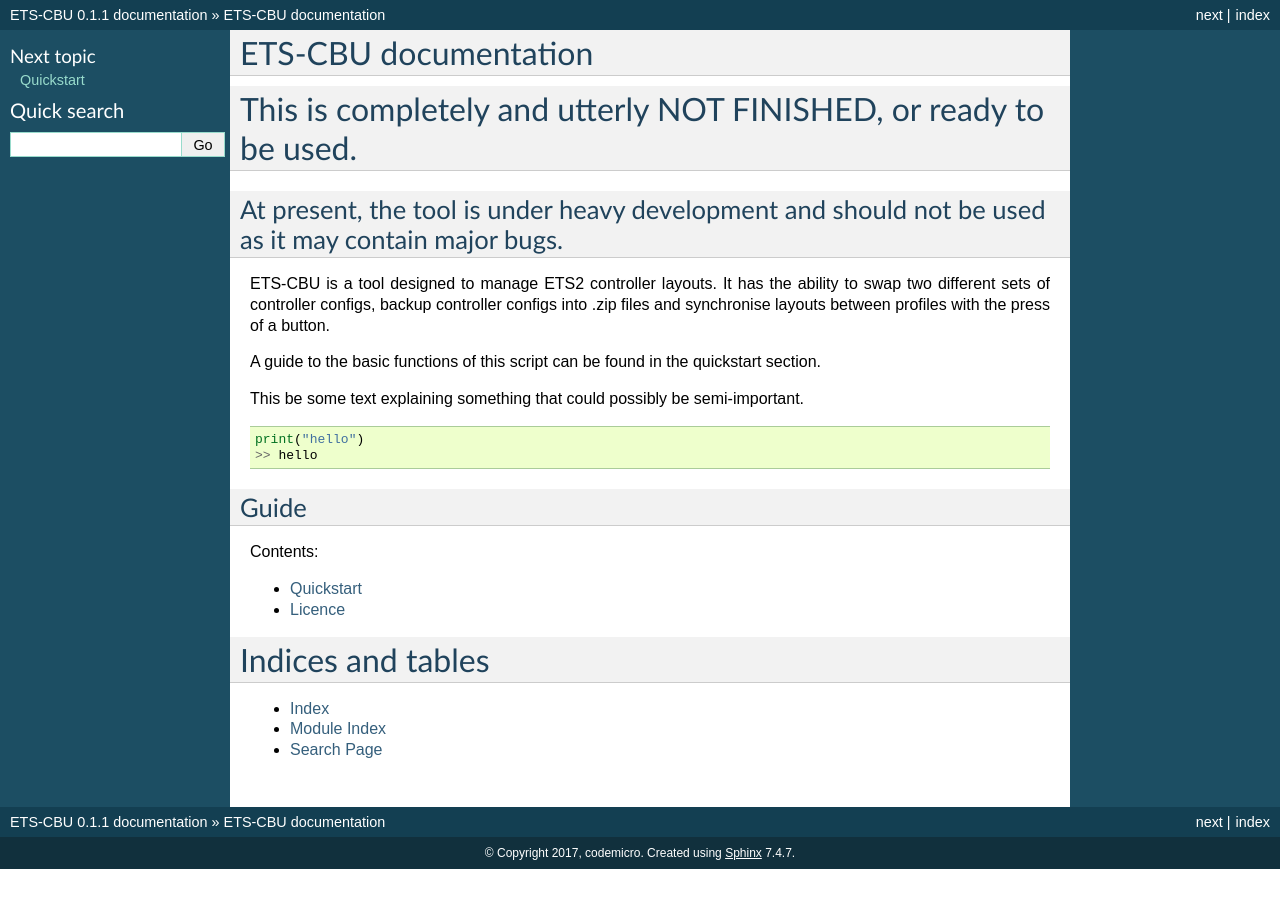
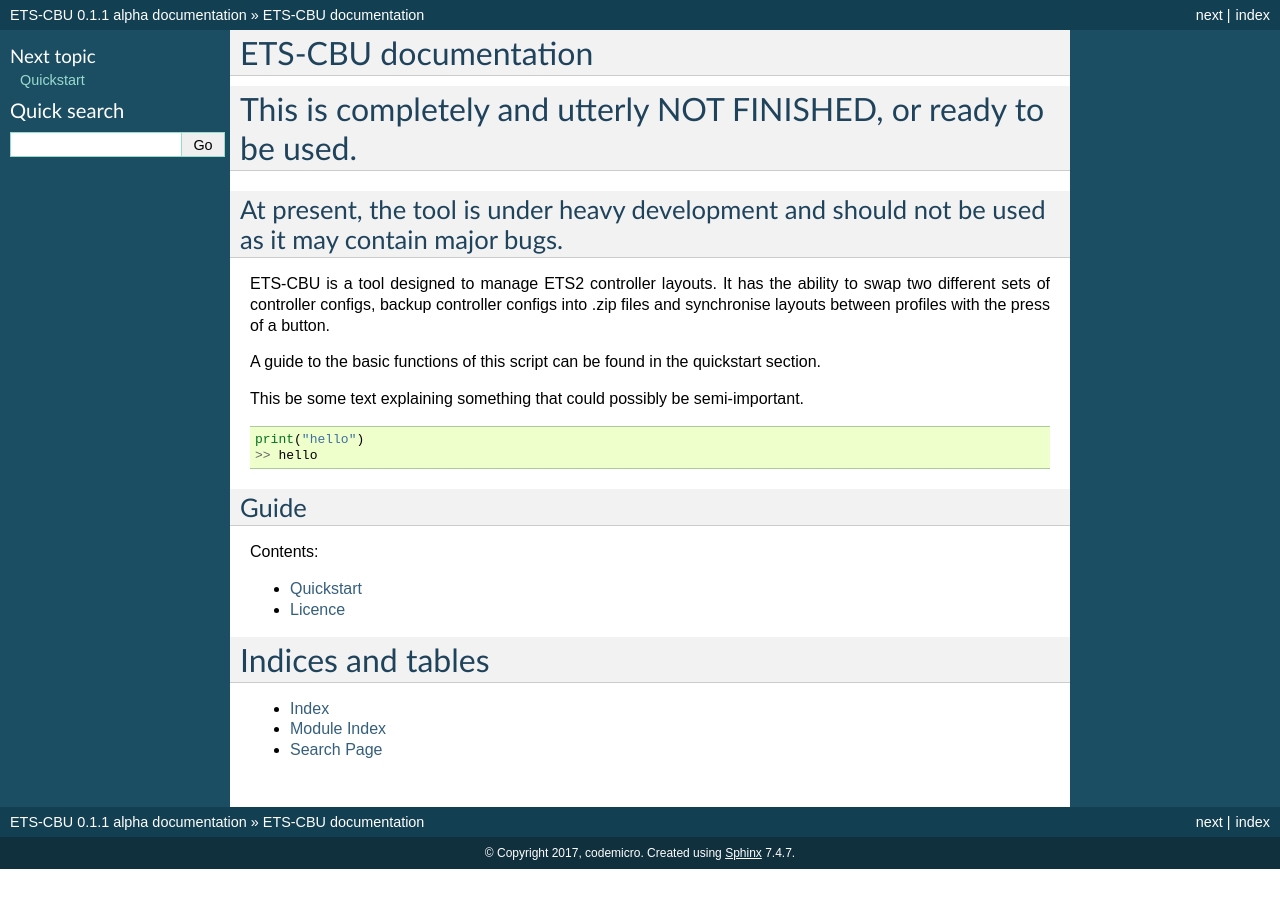
Before and after one commit to SleepyyNet/ETS-CBU, a Sphinx documentation site: the page built from docs/source/index.rst, in a window 1280 px wide. Built offline with Sphinx 7.4.7, drawn with Linux system fonts in a browser that asks for light colours.

Commit message:
updated docs

```diff
--- a/docs/source/conf.py
+++ b/docs/source/conf.py
@@ -57,7 +57,7 @@
 # The short X.Y version.
 version = '0.1'
 # The full version, including alpha/beta/rc tags.
-release = '0.1.1'
+release = '0.1.1 alpha'
 
 # The language for content autogenerated by Sphinx. Refer to documentation
 # for a list of supported languages.
@@ -140,7 +140,7 @@
 #  author, documentclass [howto, manual, or own class]).
 latex_documents = [
     (master_doc, 'ETS-CBU.tex', 'ETS-CBU Documentation',
-     'Thomas Pain', 'manual'),
+     'codemicro', 'manual'),
 ]
 
 
```
Also changed, not shown: 6 other files.
